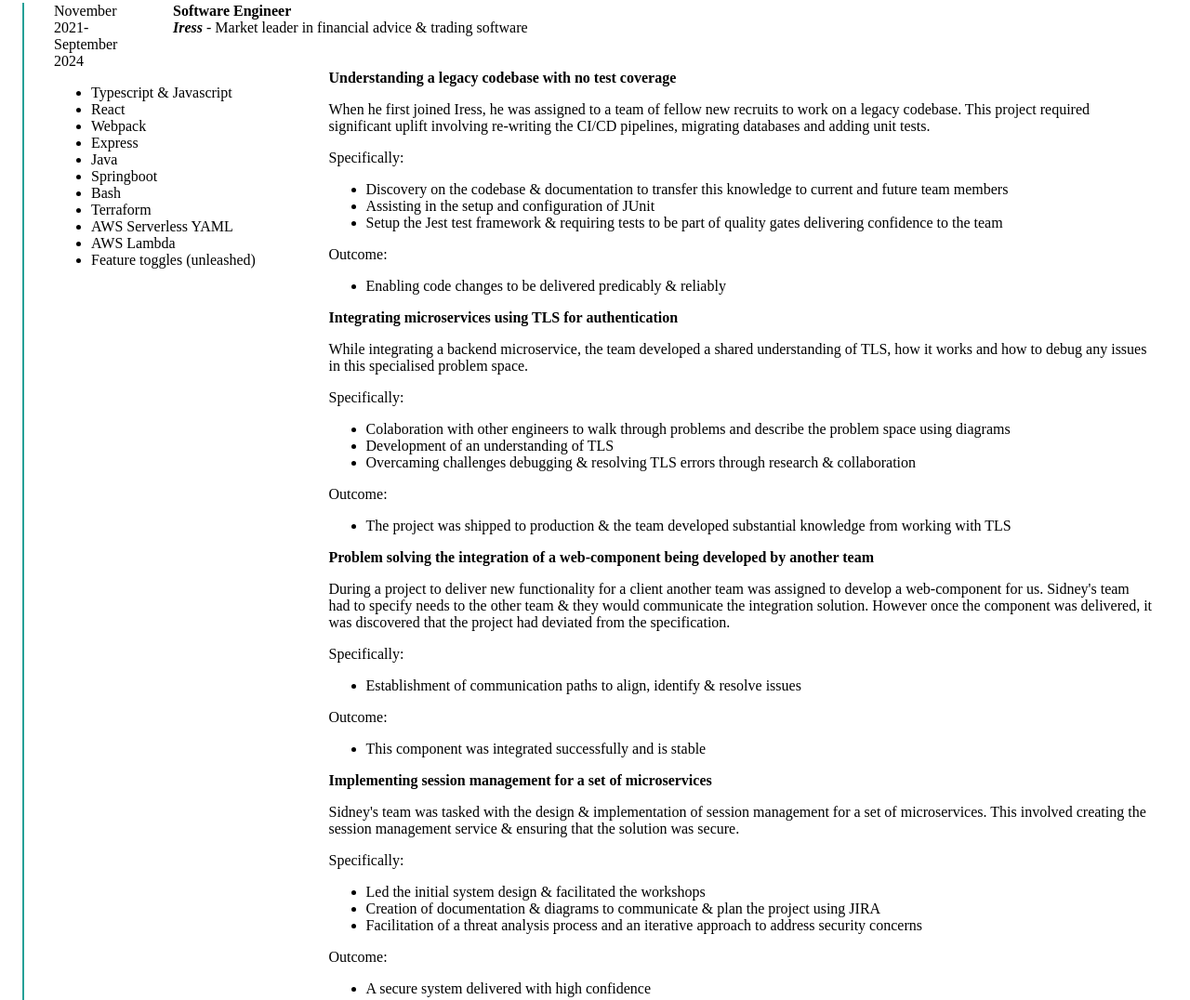
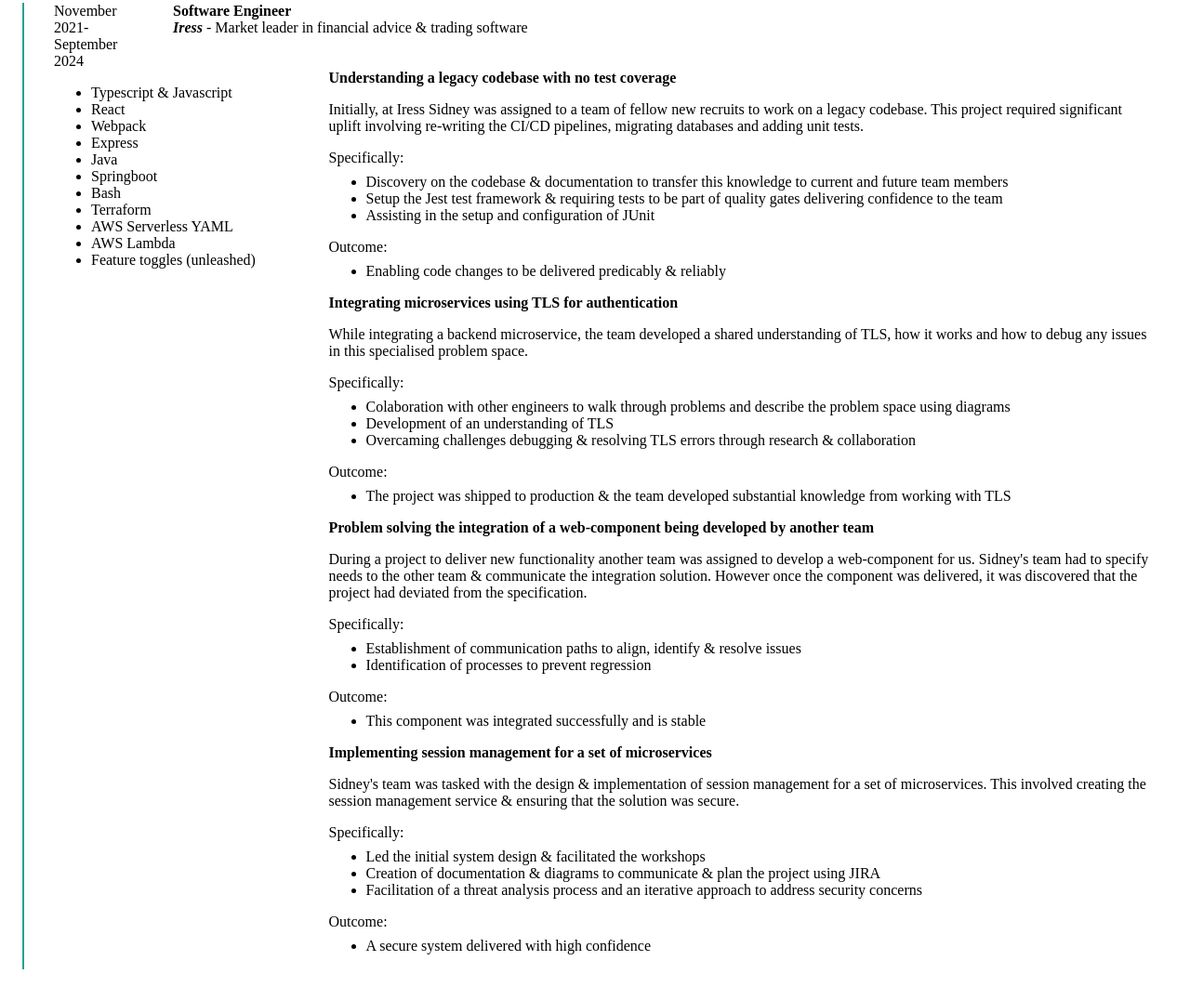
Before and after one commit to SidneyArmitage/staticPages, a website built with Parcel: page resume/index.html in a window 1280 px wide. Shown: the part 390-1466 px from the top of the page at 93% size. Built offline with nearby package versions, Linux system fonts and the light colour scheme.

Commit message:
refining resume

```diff
--- a/resume/index.html
+++ b/resume/index.html
@@ -95,19 +95,19 @@
           <div>
             <div class="unit"><h3>Understanding a legacy codebase with no test coverage</h3>
               <p>
-                When he first joined Iress, he was assigned to a team of fellow new recruits to work on a legacy codebase. This project required significant uplift involving re-writing the
+                Initially, at Iress Sidney was assigned to a team of fellow new recruits to work on a legacy codebase. This project required significant uplift involving re-writing the
                 CI/CD pipelines, migrating databases and adding unit tests.
               </p>
               Specifically:
-              <ul>
+              <ul class="sub-list">
                 <li>Discovery on the codebase & documentation to transfer this knowledge to current
                   and future team members</li>
-                <li>Assisting in the setup and configuration of JUnit</li>
                 <li>Setup the Jest test framework & requiring tests to be part of quality gates delivering
                   confidence to the team</li>
+                  <li>Assisting in the setup and configuration of JUnit</li>
               </ul>
               Outcome:
-              <ul>
+              <ul class="sub-list">
                 <li>Enabling code changes to be delivered predicably &
                   reliably</li>
               </ul>
@@ -116,43 +116,44 @@
               <p>While integrating a backend microservice, the team developed a shared understanding of TLS, how it works and how to debug
                 any issues in this specialised problem space.</p>
                 Specifically:
-              <ul>
+              <ul class="sub-list">
                 <li>Colaboration with other engineers to walk through problems and describe the problem space using diagrams</li>
                 <li>Development of an understanding of TLS</li>
                 <li>Overcaming challenges debugging & resolving TLS errors through research & collaboration</li>
               </ul>
               Outcome:
-              <ul>
+              <ul class="sub-list">
                 <li>The project was shipped to production & the team developed substantial knowledge from working with
                   TLS</li>
               </ul>
             </div>
             <div class="unit"><h3>Problem solving the integration of a web-component being developed by another team</h3>
                 <p>
-                  During a project to deliver new functionality for a client another team was assigned to develop a web-component for us. Sidney's team had to specify needs to the other team & they would
+                  During a project to deliver new functionality another team was assigned to develop a web-component for us. Sidney's team had to specify needs to the other team &
                   communicate the integration solution. However once the component was delivered, it was discovered that the project
                   had deviated from the specification.
                 </p>
                 Specifically:
-                <ul>
+                <ul class="sub-list">
                 <li>Establishment of communication paths to align, identify & resolve issues</li>
+                <li>Identification of processes to prevent regression</li>
               </ul>
               Outcome:
-              <ul>
+              <ul class="sub-list">
                 <li>This component was integrated successfully and is stable</li>
               </ul>
             </div>
             <div class="unit"><h3>Implementing session management for a set of microservices</h3>
               <p>Sidney's team was tasked with the design & implementation of session management for a set of microservices. This involved creating the session management service & ensuring that the solution was secure.</p>
                 Specifically:
-              <ul>
+              <ul class="sub-list">
                 <li>Led the
                   initial system design & facilitated the workshops</li>
                 <li>Creation of documentation & diagrams to communicate & plan the project using JIRA</li>
                 <li>Facilitation of a threat analysis process and an iterative approach to address security concerns</li>
               </ul>
               Outcome:
-              <ul>
+              <ul class="sub-list">
                 <li>A secure system delivered with high confidence</li>
               </ul>
             </div>
@@ -272,7 +273,7 @@
         </div>
       </section>
     </section>
-    <section>
+    <section class="unit">
       <h1>Additional Activities & Interests</h1>
       <ul class="area unit">
         <li>Club football (soccer)</li>
--- a/resume/index.scss
+++ b/resume/index.scss
@@ -8,6 +8,7 @@
   @page {
     size: A4 portrait;
     margin-top: 2em;
+    margin-bottom: 2em;
   }
 
   @page:first {
@@ -159,6 +160,10 @@
   }
 }
 
+.sub-list {
+  margin-top: 0.5em;
+}
+
 .unit {
   page-break-inside: avoid;
   page-break-after: auto;
```
